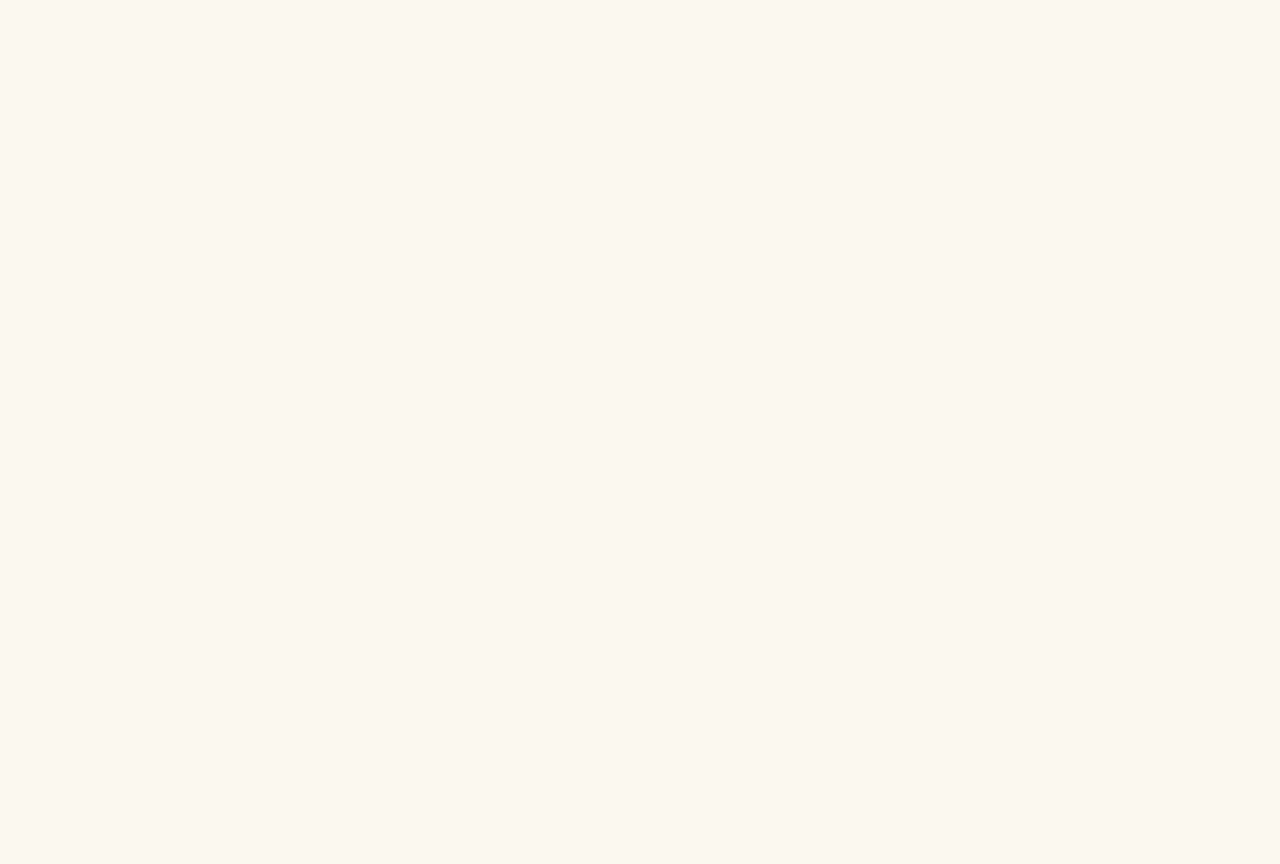
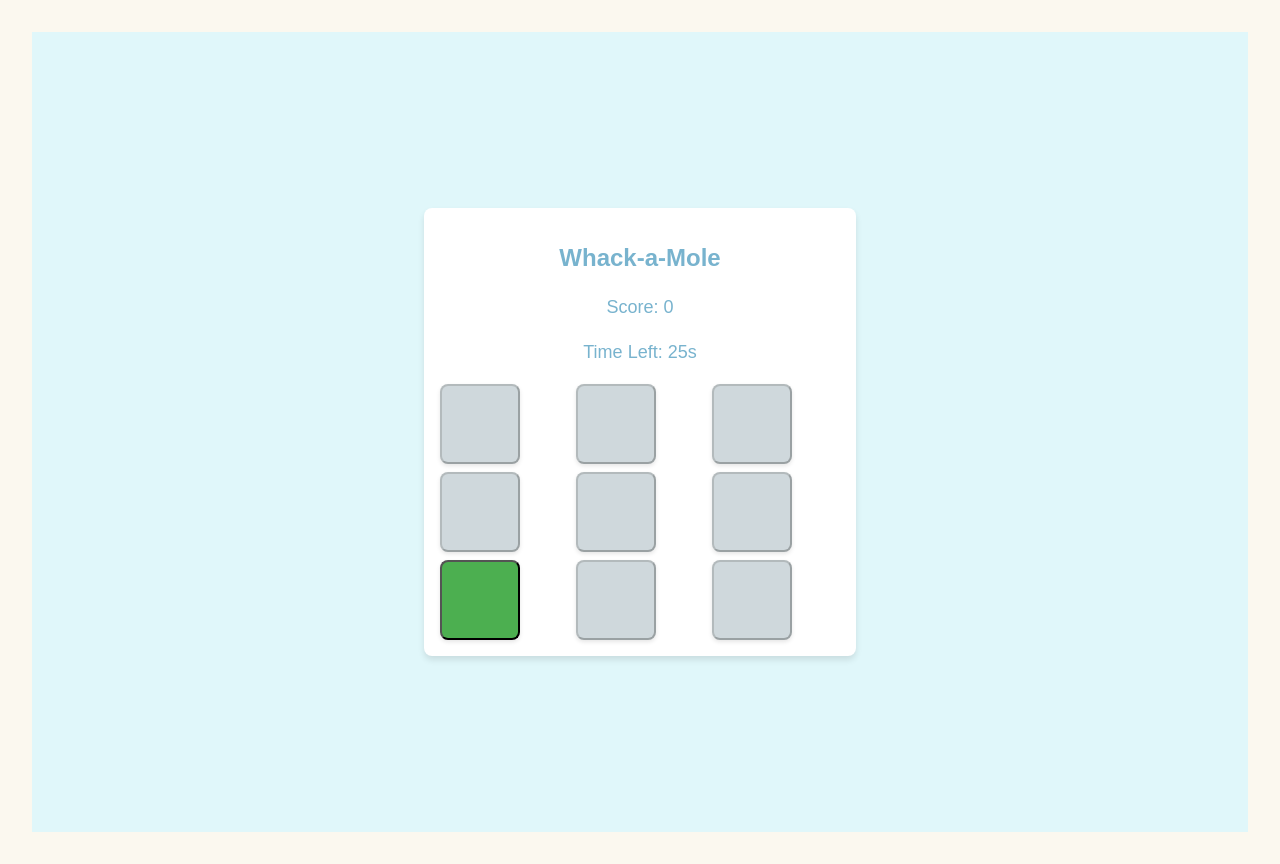
Before and after one commit to TheVortex8/hospital-declustering, a React (Vite) app: page /whackeamole in a window 1280 px wide. Before the commit this address had no page. Before the commit the page ends 800 px from the top, so only its background shows below. Built offline with nearby package versions, Linux system fonts and the light colour scheme.

Commit message:
whacke a mole

```diff
--- a/package.json
+++ b/package.json
@@ -15,9 +15,6 @@
     "@dnd-kit/core": "^6.3.1",
     "@dnd-kit/sortable": "^10.0.0",
     "@dnd-kit/utilities": "^3.2.2",
-    "@faker-js/faker": "^9.4.0",
-    "@formkit/drag-and-drop": "^0.3.3",
-    "@netlify/functions": "^3.0.0",
     "@faker-js/faker": "^9.4.0",
     "@formkit/drag-and-drop": "^0.3.3",
     "@netlify/functions": "^3.0.0",
--- a/src/App.tsx
+++ b/src/App.tsx
@@ -3,7 +3,8 @@
 import { BrowserRouter as Router, Route, Routes } from "react-router-dom";
 import "./App.css";
 import Login from "./pages/Login";
-import { AdminPage } from "./pages/AdminPage";
+import { AdminPage } from "./pages/adminPage";
+import WhackAMole from "./pages/whackeAMole";
 
 function App() {
   return (
@@ -16,6 +17,7 @@ function App() {
 
           {/* Admin Page Route */}
           <Route path="/admin" element={<AdminPage />} />
+          <Route path="/whackeamole" element={<WhackAMole />} />
           <Route path="/login" element={<Login />} />
         </Routes>
       </div>
--- /dev/null
+++ b/src/pages/whackeAMole.tsx
@@ -0,0 +1,92 @@
+import React, { useState, useEffect } from 'react';
+
+const WhackAMole = () => {
+  const [moles, setMoles] = useState(Array(9).fill(false));
+  const [score, setScore] = useState(0);
+  const [timeLeft, setTimeLeft] = useState(30);
+  const [activeIndex, setActiveIndex] = useState(null);
+
+  useEffect(() => {
+    if (timeLeft > 0) {
+      const timer = setInterval(() => {
+        setTimeLeft((prev) => prev - 1);
+      }, 1000);
+      return () => clearInterval(timer);
+    }
+  }, [timeLeft]);
+
+  useEffect(() => {
+    if (timeLeft > 0) {
+      const moleTimer = setInterval(() => {
+        const randomIndex = Math.floor(Math.random() * moles.length);
+        setActiveIndex(randomIndex);
+        setMoles((prev) =>
+          prev.map((_, idx) => (idx === randomIndex ? true : false))
+        );
+      }, 800);
+      return () => clearInterval(moleTimer);
+    }
+  }, [timeLeft, moles.length]);
+
+  const handleMoleClick = (index) => {
+    if (index === activeIndex) {
+      setScore((prev) => prev + 1);
+      setActiveIndex(null);
+      setMoles((prev) => prev.map(() => false));
+    }
+  };
+
+  const resetGame = () => {
+    setScore(0);
+    setTimeLeft(30);
+    setMoles(Array(9).fill(false));
+    setActiveIndex(null);
+  };
+
+  return (
+    <div style={{ display: 'flex', flexDirection: 'column', alignItems: 'center', justifyContent: 'center', height: '100vh', backgroundColor: '#e0f7fa' }}>
+      <div style={{ width: '100%', maxWidth: '400px', textAlign: 'center', backgroundColor: '#ffffff', borderRadius: '8px', padding: '16px', boxShadow: '0 4px 6px rgba(0, 0, 0, 0.1)' }}>
+        <h1 style={{ fontSize: '24px', fontWeight: 'bold', marginBottom: '16px' }}>Whack-a-Mole</h1>
+        <p style={{ fontSize: '18px' }}>Score: {score}</p>
+        <p style={{ fontSize: '18px' }}>Time Left: {timeLeft}s</p>
+        <div style={{ display: 'grid', gridTemplateColumns: 'repeat(3, 1fr)', gap: '8px', marginTop: '16px' }}>
+          {moles.map((isActive, index) => (
+            <button
+              key={index}
+              style={{
+                height: '80px',
+                width: '80px',
+                borderRadius: '8px',
+                boxShadow: '0 2px 4px rgba(0, 0, 0, 0.1)',
+                backgroundColor: isActive ? '#4caf50' : '#cfd8dc',
+                transition: 'background-color 0.3s',
+              }}
+              onClick={() => handleMoleClick(index)}
+              disabled={!isActive}
+            ></button>
+          ))}
+        </div>
+        {timeLeft === 0 && (
+          <button
+            style={{
+              marginTop: '16px',
+              padding: '10px 20px',
+              fontSize: '16px',
+              color: '#ffffff',
+              backgroundColor: '#00796b',
+              border: 'none',
+              borderRadius: '4px',
+              cursor: 'pointer',
+              transition: 'background-color 0.3s',
+            }}
+            onClick={resetGame}
+          >
+            Restart Game
+          </button>
+        )}
+      </div>
+    </div>
+  );
+};
+
+export default WhackAMole;
```
Also changed, not shown: 1 other file (tests, documents, lock files or other folders).
